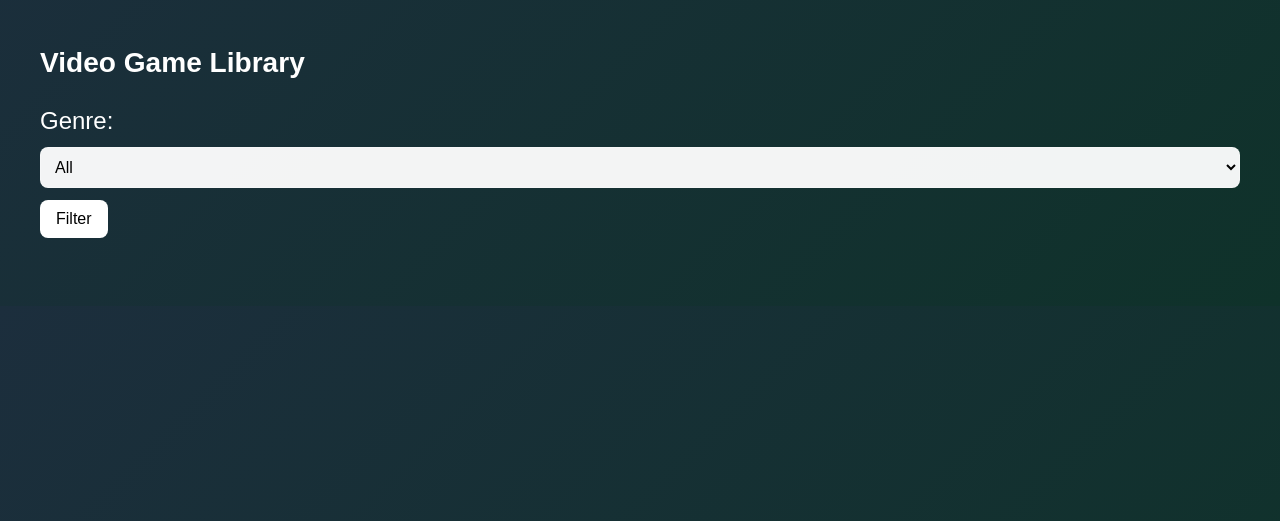
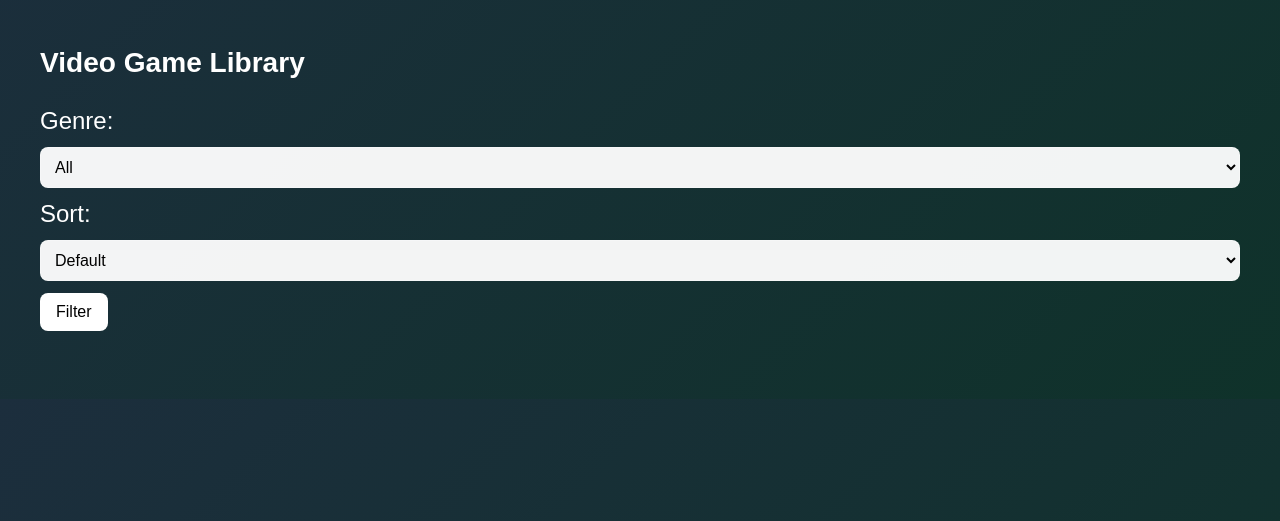
Before and after one commit to Scott25342/gamerate, a Django app: page /game_library/ in a window 1280 px wide. Shown: the part 156-677 px from the top of the page. Run offline with Django 3.2, Linux system fonts and the light colour scheme; data that the repository does not hold is empty.

Commit message:
Added sort/added reviews to population_script

```diff
--- a/gamerate_app/static/css/styles.css
+++ b/gamerate_app/static/css/styles.css
@@ -379,7 +379,8 @@ textarea {
     font-size: 1rem;
 }
 
-select#genre{
+select#genre,
+select#sort {
     color:black;
     background-color: rgba(255,255,255,0.95);
 }
--- a/gamerate_app/templates/game_library.html
+++ b/gamerate_app/templates/game_library.html
@@ -24,6 +24,14 @@ Video Game Library
                 {% endfor %}
             </select>
 
+            <label for="sort">Sort:</label>
+            <select name="sort" id="sort">
+                <option value="">Default</option>
+                <option value="name" {% if request.GET.sort == "name" %}selected{% endif %}>Name</option>
+                <option value="rating" {% if request.GET.sort == "rating" %}selected{% endif %}>Rating</option>
+                <option value="popularity" {% if request.GET.sort == "popularity" %}selected{% endif %}>Popularity</option>
+            </select>
+
             <button type="submit">Filter</button>
         </form>
     </div>
--- a/gamerate_app/views.py
+++ b/gamerate_app/views.py
@@ -43,9 +43,19 @@ def game_library(request):
     games = VideoGame.objects.all()
     genres = VideoGame.objects.values_list('genre', flat=True).distinct()
     genre_filter = request.GET.get('genre')
+    sort_by = request.GET.get('sort')
 
     if genre_filter:
         games = games.filter(genre=genre_filter)
+
+    games = games.annotate(avg_rating=Avg('review__rating'), review_count=Count('review'))
+
+    if sort_by == 'name':
+        games = games.order_by('title')
+    elif sort_by == 'rating':
+        games = games.order_by('-avg_rating')
+    elif sort_by == 'popularity':
+        games = games.order_by('-review_count')
 
     context = {
         'games': games,
```
Also changed, not shown: gamerate_app/templates/profile.html (+4 -4 lines), population_script.py (+11 -0 lines).
